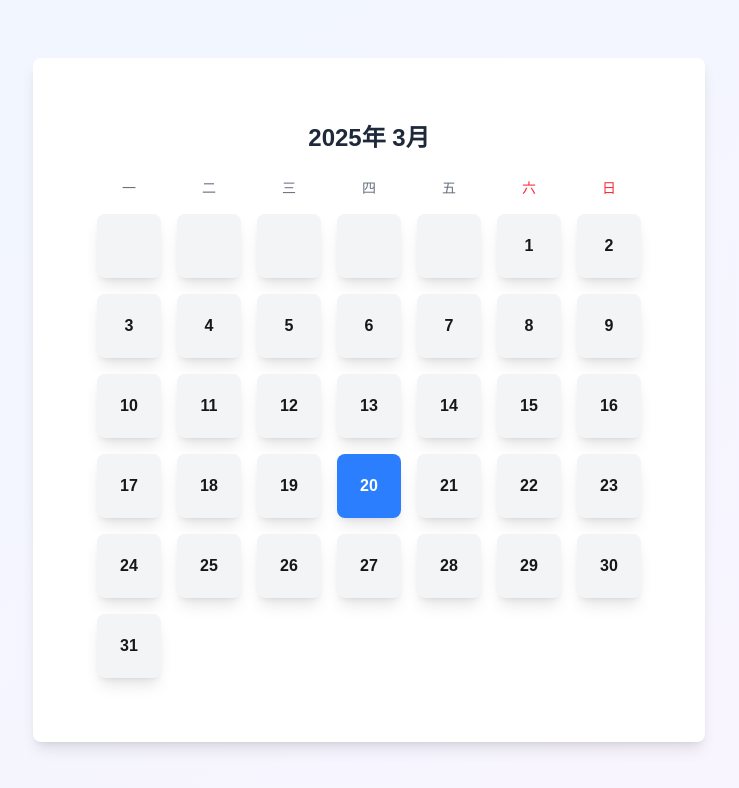
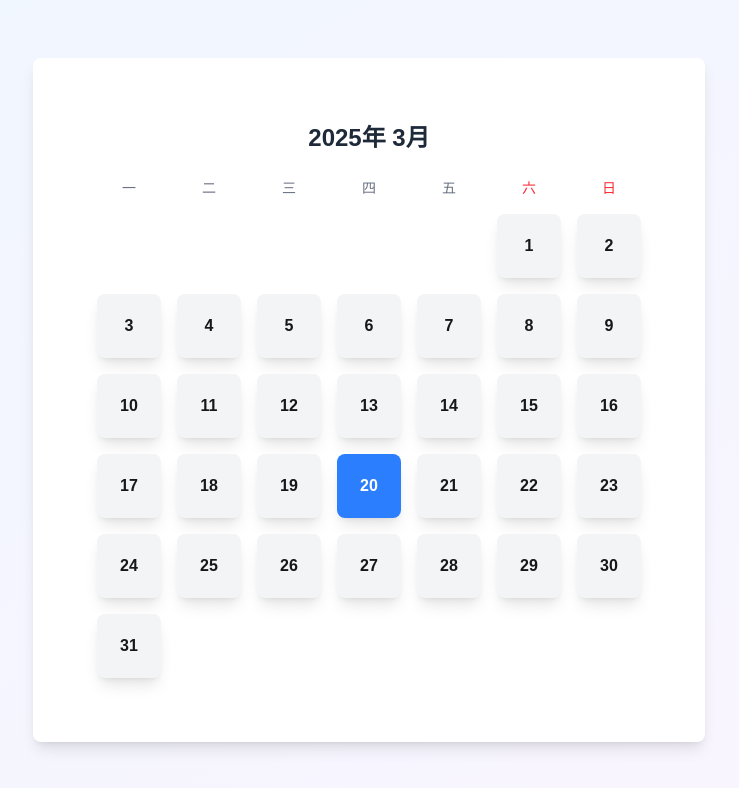
Before and after one commit to ymslucky/holiday, a Next.js app: page / in a window 1280 px wide. Shown: the top 788 px of the page, without its empty margins (291-1030 px from the left). Built offline with nearby package versions, Linux system fonts and the light colour scheme.

Commit message:
fix(component): 修复日历组件中空日期格子的渲染问题

```diff
--- a/src/component/Calendar.tsx
+++ b/src/component/Calendar.tsx
@@ -47,6 +47,7 @@ export default function Calendar({calendar}: CalendarProps) {
             {/* 日期格子 */}
             <div className="grid grid-cols-7 gap-2 md:gap-4 mt-4">
                 {calendarCells.map((dayNumber, index) => {
+                    if (dayNumber === null) return <div key={index}/>;
                     const isToday = dayNumber === today;
                     return (
                         <div
```
